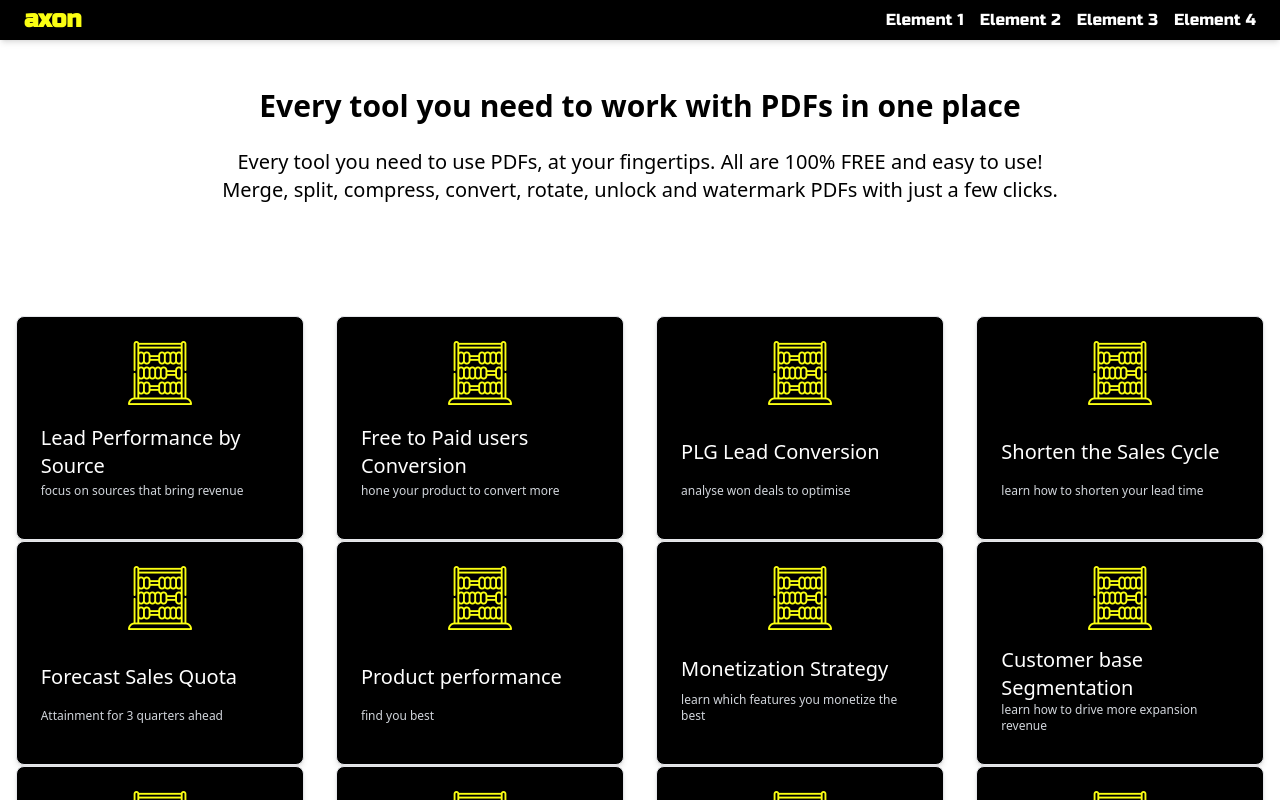
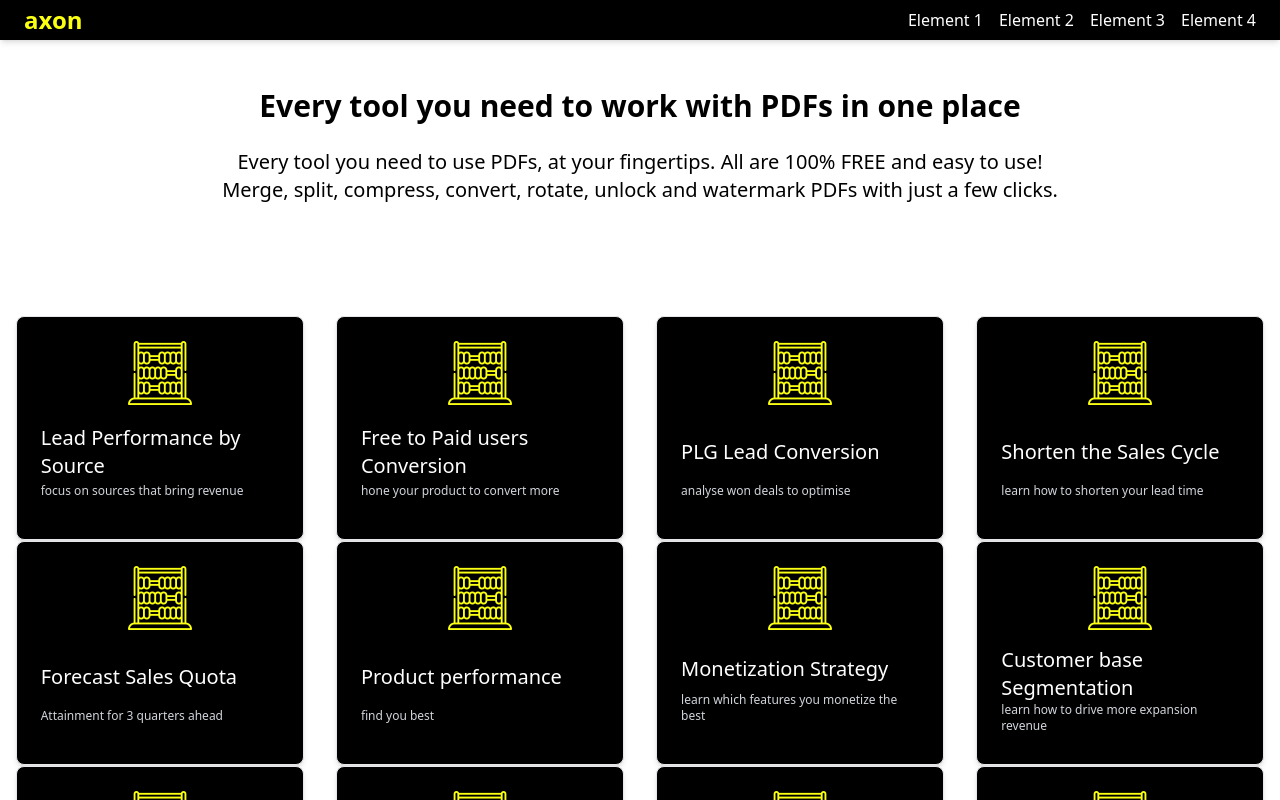
Before and after one commit to WitkowskiMichau/axon-website, a Next.js app: page / in a window 1280 px wide. Shown: the top 800 px of the page. Built offline with nearby package versions, Linux system fonts and the light colour scheme.

Commit message:
first commit

```diff
--- /dev/null
+++ b/postcss.config.js
@@ -0,0 +1,8 @@
+// postcss.config.js
+module.exports = {
+  plugins: [
+    'postcss-import',
+    'tailwindcss',
+    'autoprefixer',
+  ],
+};
--- a/src/components/Tiles.tsx
+++ b/src/components/Tiles.tsx
@@ -109,7 +109,7 @@ const Tiles = () => {
   return (
     <main className="container mx-auto py-8 flex-grow">
       <div
-        className="grid grid-cols-1 sm:grid-cols-2 md:grid-cols-3 lg:grid-cols-4 xl:grid-cols-4 gap-[0.05rem] justify-items-center">
+        className="font-jost grid grid-cols-1 sm:grid-cols-2 md:grid-cols-3 lg:grid-cols-4 xl:grid-cols-4 gap-[0.05rem] justify-items-center">
         {tiles.map((tile) => (
           <Tile key={tile.id} id={tile.id} title={tile.title} description={tile.description} icon={tile.icon} url={tile.url}/>
         ))}
--- /dev/null
+++ b/tailwind.config.js
@@ -0,0 +1,23 @@
+"use strict";
+Object.defineProperty(exports, "__esModule", { value: true });
+var config = {
+    content: [
+        './pages/**/*.{js,ts,jsx,tsx}',
+        './components/**/*.{js,ts,jsx,tsx}',
+        './src/**/*.{js,ts,jsx,tsx}'
+    ],
+    theme: {
+        extend: {
+            colors: {
+                primaryYellow: '#fbff12', // Main bright yellow
+                darkGray: '#1C1C1E', // Dark gray for background
+                warmGray: '#636363', // Neutral gray for text
+                paleYellow: '#F8F399', // Soft yellow accent
+                navyBlue: '#002855', // Contrasting navy blue
+                lightBlue: '#8EC8E8', // Secondary light blue accent
+            },
+        },
+    },
+    plugins: [],
+};
+exports.default = config;
```
